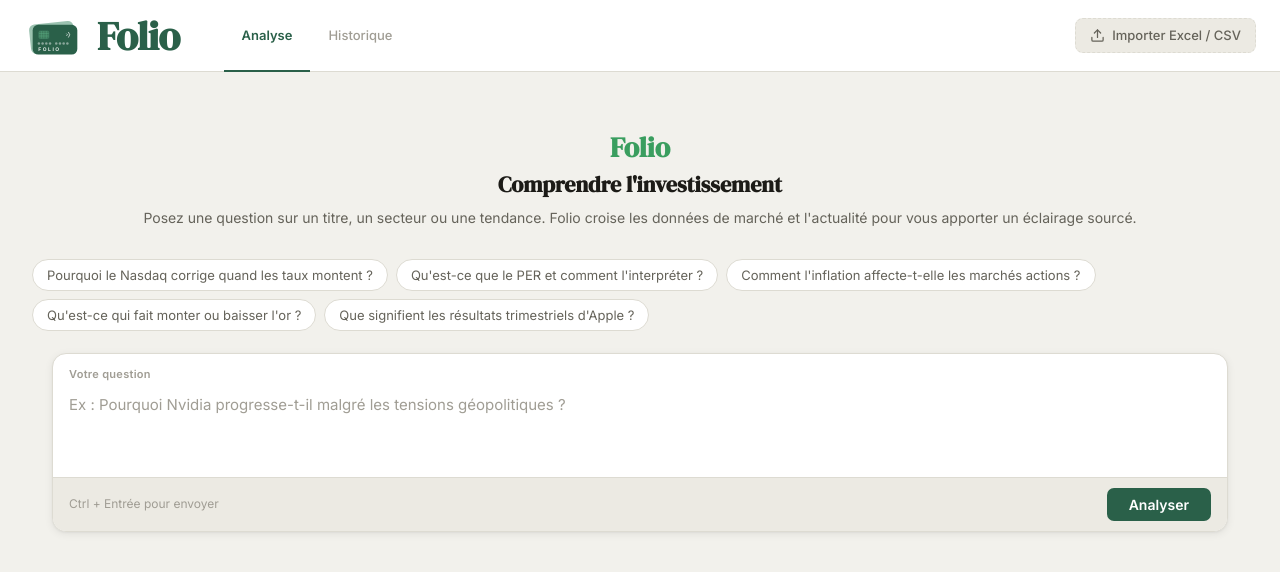
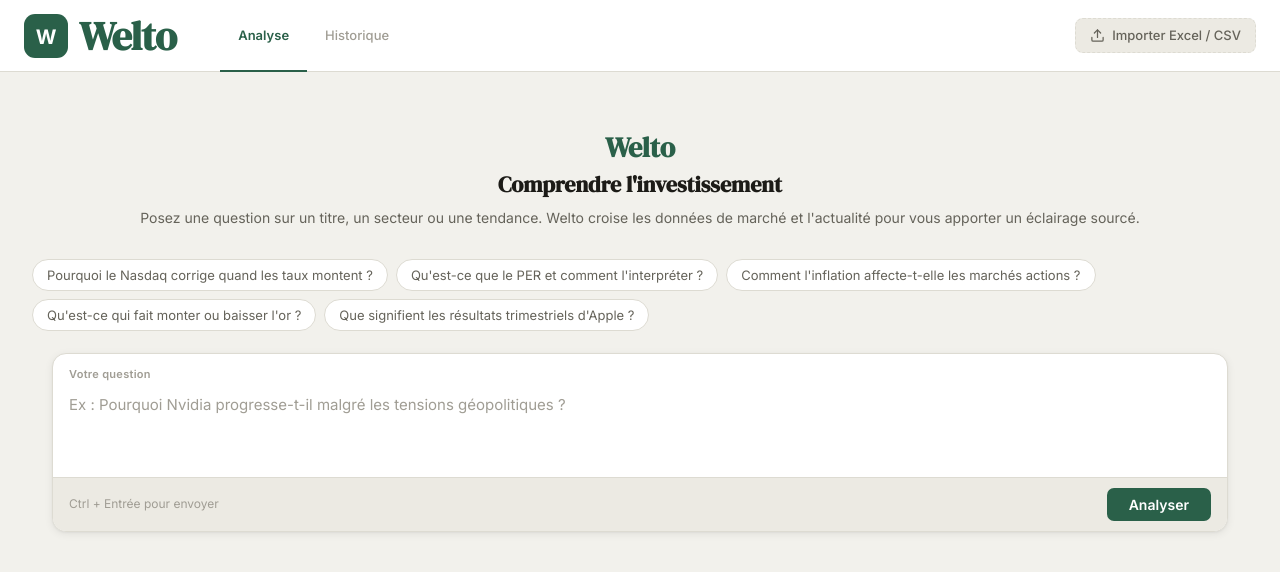
Before and after one commit to Folio000/folio, a plain HTML site: page static/index.html in a window 1280 px wide. Drawn offline with Linux system fonts and the light colour scheme.

Commit message:
fix: Welto frontend rebrand

```diff
--- a/static/index.html
+++ b/static/index.html
@@ -1,4 +1,4 @@
-<title>Folio</title>
+<title>Welto</title>
 <meta charset="UTF-8">
 <meta name="viewport" content="width=device-width, initial-scale=1, viewport-fit=cover">
 <link rel="preconnect" href="https://fonts.googleapis.com">
@@ -233,7 +233,7 @@
   font-family: 'DM Serif Display', serif;
   font-size: 28px;
   font-weight: 700;
-  color: #3a9e5f;
+  color: var(--accent);
   margin-bottom: 4px;
   line-height: 1.1;
 }
@@ -879,37 +879,12 @@
   <!-- ── Topbar ── -->
   <header class="topbar">
     <div class="brand">
-      <!-- carte de crédit logo -->
-      <svg width="62" height="62" viewBox="0 0 100 100" fill="none" xmlns="http://www.w3.org/2000/svg">
-        <!-- carte arrière (légèrement inclinée) -->
-        <g transform="rotate(-6 50 56)">
-          <rect x="10" y="28" width="72" height="48" rx="9" fill="#4a9070" opacity="0.55"/>
-        </g>
-        <!-- carte principale -->
-        <rect x="14" y="32" width="72" height="48" rx="9" fill="#2a6049"/>
-        <!-- puce (grille) -->
-        <rect x="24" y="42" width="16" height="12" rx="2" fill="#3d7a5c" stroke="#4d9070" stroke-width="0.8"/>
-        <line x1="24" y1="46" x2="40" y2="46" stroke="#5aab82" stroke-width="0.7"/>
-        <line x1="24" y1="50" x2="40" y2="50" stroke="#5aab82" stroke-width="0.7"/>
-        <line x1="28" y1="42" x2="28" y2="54" stroke="#5aab82" stroke-width="0.7"/>
-        <line x1="32" y1="42" x2="32" y2="54" stroke="#5aab82" stroke-width="0.7"/>
-        <line x1="36" y1="42" x2="36" y2="54" stroke="#5aab82" stroke-width="0.7"/>
-        <!-- sans-contact -->
-        <path d="M72 44 Q76 48 72 52" stroke="white" stroke-width="1.6" fill="none" stroke-linecap="round" opacity="0.7"/>
-        <path d="M69 46.5 Q72 48 69 49.5" stroke="white" stroke-width="1.6" fill="none" stroke-linecap="round" opacity="0.7"/>
-        <!-- numéro points -->
-        <circle cx="24" cy="62" r="2" fill="white" opacity="0.45"/>
-        <circle cx="30" cy="62" r="2" fill="white" opacity="0.45"/>
-        <circle cx="36" cy="62" r="2" fill="white" opacity="0.45"/>
-        <circle cx="42" cy="62" r="2" fill="white" opacity="0.45"/>
-        <circle cx="52" cy="62" r="2" fill="white" opacity="0.45"/>
-        <circle cx="58" cy="62" r="2" fill="white" opacity="0.45"/>
-        <circle cx="64" cy="62" r="2" fill="white" opacity="0.45"/>
-        <circle cx="70" cy="62" r="2" fill="white" opacity="0.45"/>
-        <!-- FOLIO text -->
-        <text x="23" y="74" font-family="'Inter', sans-serif" font-size="8" font-weight="700" letter-spacing="2.5" fill="white" opacity="0.9">FOLIO</text>
+      <!-- Logo W carré vert -->
+      <svg width="44" height="44" viewBox="0 0 44 44" fill="none" xmlns="http://www.w3.org/2000/svg">
+        <rect width="44" height="44" rx="11" fill="#2a6049"/>
+        <text x="22" y="30" font-family="'Inter', system-ui, sans-serif" font-size="20" font-weight="700" fill="white" text-anchor="middle" letter-spacing="-0.5">W</text>
       </svg>
-      <span class="brand-name">Folio</span>
+      <span class="brand-name">Welto</span>
     </div>
 
     <nav class="tab-nav">
@@ -968,9 +943,9 @@
     <div class="center-scroll" id="scroll-area">
 
       <div class="welcome" id="welcome">
-        <div class="welcome-folio">Folio</div>
+        <div class="welcome-folio">Welto</div>
         <h2>Comprendre l'investissement</h2>
-        <p>Posez une question sur un titre, un secteur ou une tendance. Folio croise les données de marché et l'actualité pour vous apporter un éclairage sourcé.</p>
+        <p>Posez une question sur un titre, un secteur ou une tendance. Welto croise les données de marché et l'actualité pour vous apporter un éclairage sourcé.</p>
       </div>
 
       <div class="chips">
@@ -1005,8 +980,8 @@
 
 <script>
 // ── State ───────────────────────────────────────────────────
-let portfolio = tryParse('folio_portfolio', []);
-let history = tryParse('folio_history', []);
+let portfolio = tryParse('welto_portfolio', []);
+let history = tryParse('welto_history', []);
 let activeHistIdx = -1;
 
 function tryParse(key, def) {
@@ -1106,7 +1081,7 @@
 }
 
 function renderLoading(el) {
-  el.innerHTML = '<div class="loading-box"><div class="spinner"></div><span>Folio analyse les marchés en temps réel…</span></div>';
+  el.innerHTML = '<div class="loading-box"><div class="spinner"></div><span>Welto analyse les marchés en temps réel…</span></div>';
 }
 
 function renderResult(el, q, data) {
@@ -1132,7 +1107,7 @@
   let html = `<div class="answer-card">
     <div class="answer-q">"${escHtml(q)}"</div>
     <div class="answer-top">
-      <span class="answer-title">Analyse Folio</span>
+      <span class="answer-title">Analyse Welto</span>
       <span class="answer-lang-tag">${LANG_NAME[lang] || lang}</span>
     </div>
     <div class="answer-body">${parseAnswer(data.answer || '')}${sourcesHtml}</div>
@@ -1409,8 +1384,8 @@
 }
 function save() {
   try {
-    localStorage.setItem('folio_portfolio', JSON.stringify(portfolio));
-    localStorage.setItem('folio_history', JSON.stringify(history));
+    localStorage.setItem('welto_portfolio', JSON.stringify(portfolio));
+    localStorage.setItem('welto_history', JSON.stringify(history));
   } catch(e) {}
 }
 
```
